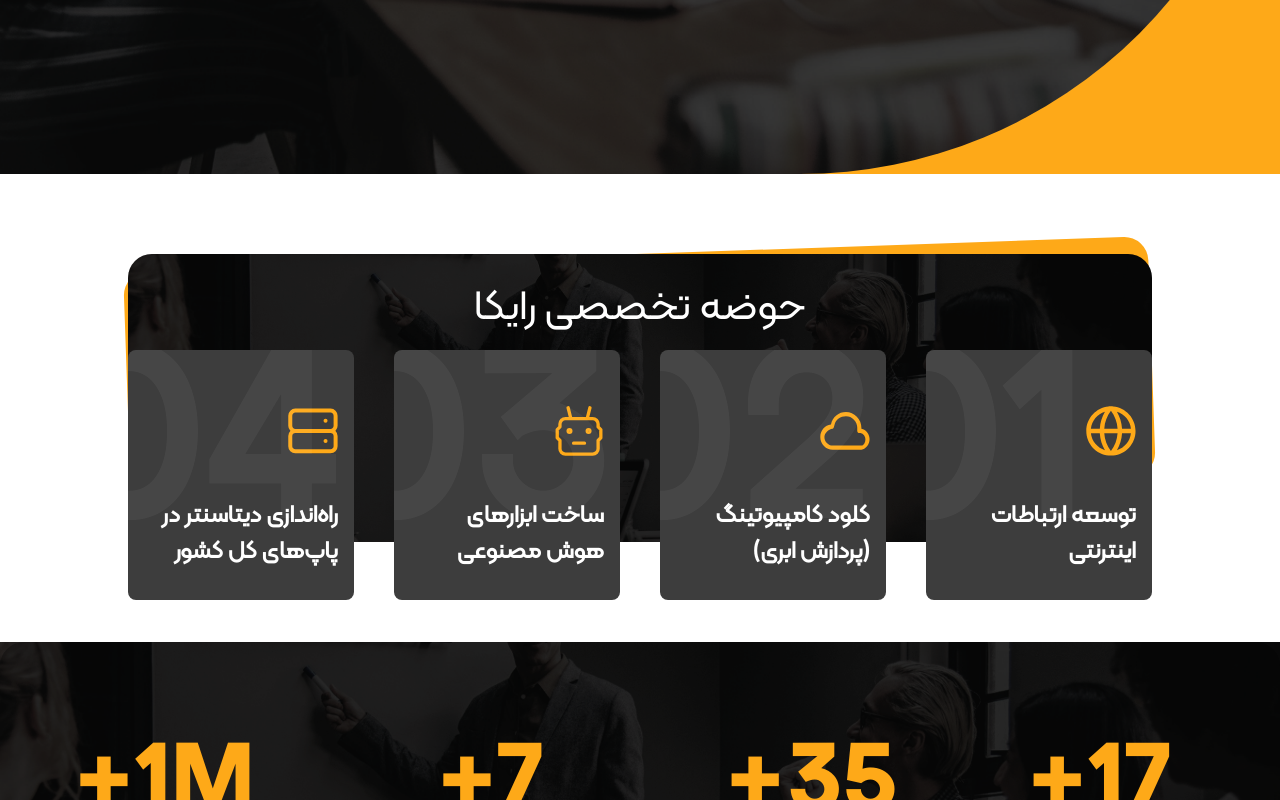
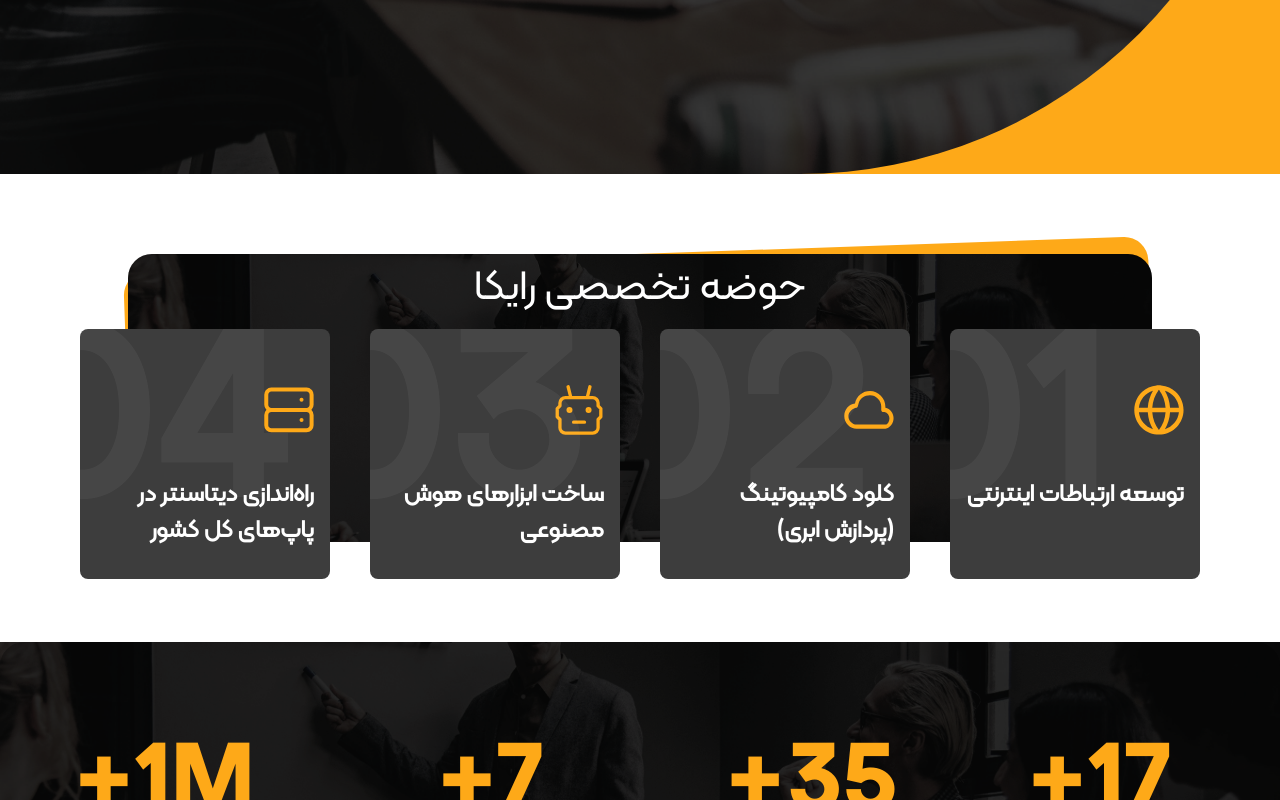
Before and after one commit to mahjs/Rayka-Main, a Next.js app: page / in a window 1280 px wide. Shown: the part 626-1426 px from the top of the page. Built offline with nearby package versions, Linux system fonts and the light colour scheme.

Commit message:
merge with remotes

```diff
--- a/src/components/dashboard/ExpertDetailsCard.tsx
+++ b/src/components/dashboard/ExpertDetailsCard.tsx
@@ -2,6 +2,7 @@
 import { FC } from "react";
 
 interface Props {
+  index: number;
   title: string;
   name: string;
   iconPath: string;
@@ -9,6 +10,7 @@
 }
 
 const ExpertDetailsCard: FC<Props> = ({
+  index,
   title,
   iconPath,
   name,
@@ -16,7 +18,7 @@
 }) => {
   return (
     <div className="relative mx-auto flex h-[100%] w-[90%] items-center justify-center gap-10 rounded-xl px-10 py-5">
-      <div className="min-h-[14rem] min-w-[14rem] flex-col rounded-xl bg-primary p-5">
+      <div className="relative min-h-[14rem] min-w-[14rem] flex-col overflow-hidden rounded-xl bg-primary p-5">
         <div>
           <Image
             src={iconPath}
@@ -27,6 +29,10 @@
           />
         </div>
         <p className="subtitle">{title}</p>
+        <span className="absolute -top-24 right-14 text-[6rem] font-bold text-white opacity-20 md:text-[14rem]">
+          {String(index).padStart(2, "0")}
+        </span>
+        <div className="absolute -left-[20%] -top-[35%] h-full w-[50%] rotate-[35deg]  bg-black opacity-10" />
       </div>
 
       <div className="flex-col text-white">
--- a/src/components/dashboard/Experties.tsx
+++ b/src/components/dashboard/Experties.tsx
@@ -60,7 +60,7 @@
   };
 
   return (
-    <div className="absolute z-20 h-[18rem] w-[90%] flex-col items-center  justify-center md:w-[80%] md:rounded-3xl">
+    <div className="absolute z-20 flex h-[18rem] w-[90%] items-center justify-center md:w-[80%] md:rounded-3xl">
       <Transition
         show={!showDetails}
         enter="transition-all duration-500 delay-500"
@@ -73,18 +73,18 @@
         <p
           className={`${
             showDetails ? "hidden" : ""
-          } header-3 md:title-2 absolute left-[50%] my-5 translate-x-[-50%] text-center text-white`}
+          } header-3 md:title-2 absolute -top-5 left-[50%] my-5 translate-x-[-50%] text-center text-white`}
         >
           حوضه تخصصی رایکا
         </p>
       </Transition>
       <div className="grid  grid-cols-2 gap-y-4 md:hidden">
-        {expertiesData.map((expert, index) => (
+        {expertiesData.map((expert) => (
           <ExpertCard
             mobile
             onClick={handleSelectedIndex}
             key={expert.id}
-            index={index + 1}
+            index={expert.id}
             title={expert.title}
             orangeIconPath={expert.orangeIconPath}
             darkIconPath={expert.darkIconPath}
@@ -92,7 +92,7 @@
         ))}
       </div>
 
-      <div className="hidden md:block">
+      <div className="mt-28 hidden md:block">
         <Transition
           show={showExperties}
           enter="transition-all duration-500 "
@@ -102,7 +102,7 @@
           leaveFrom="opacity-1 translate-y-0"
           leaveTo="opacity-0 translate-y-full"
         >
-          <div className="mt-24 flex w-full justify-center gap-10">
+          <div className="flex w-full justify-center gap-10">
             {expertiesData.map((expert, index) => (
               <ExpertCard
                 onClick={handleSelectedIndex}
@@ -127,6 +127,7 @@
           leaveTo="opacity-0 translate-y-full"
         >
           <ExpertDetailsCard
+            index={selectedIndex + 1}
             handleClickClose={handleCloseButtonClick}
             key={selectedIndex}
             title={expertiesData[selectedIndex!].title}
```
